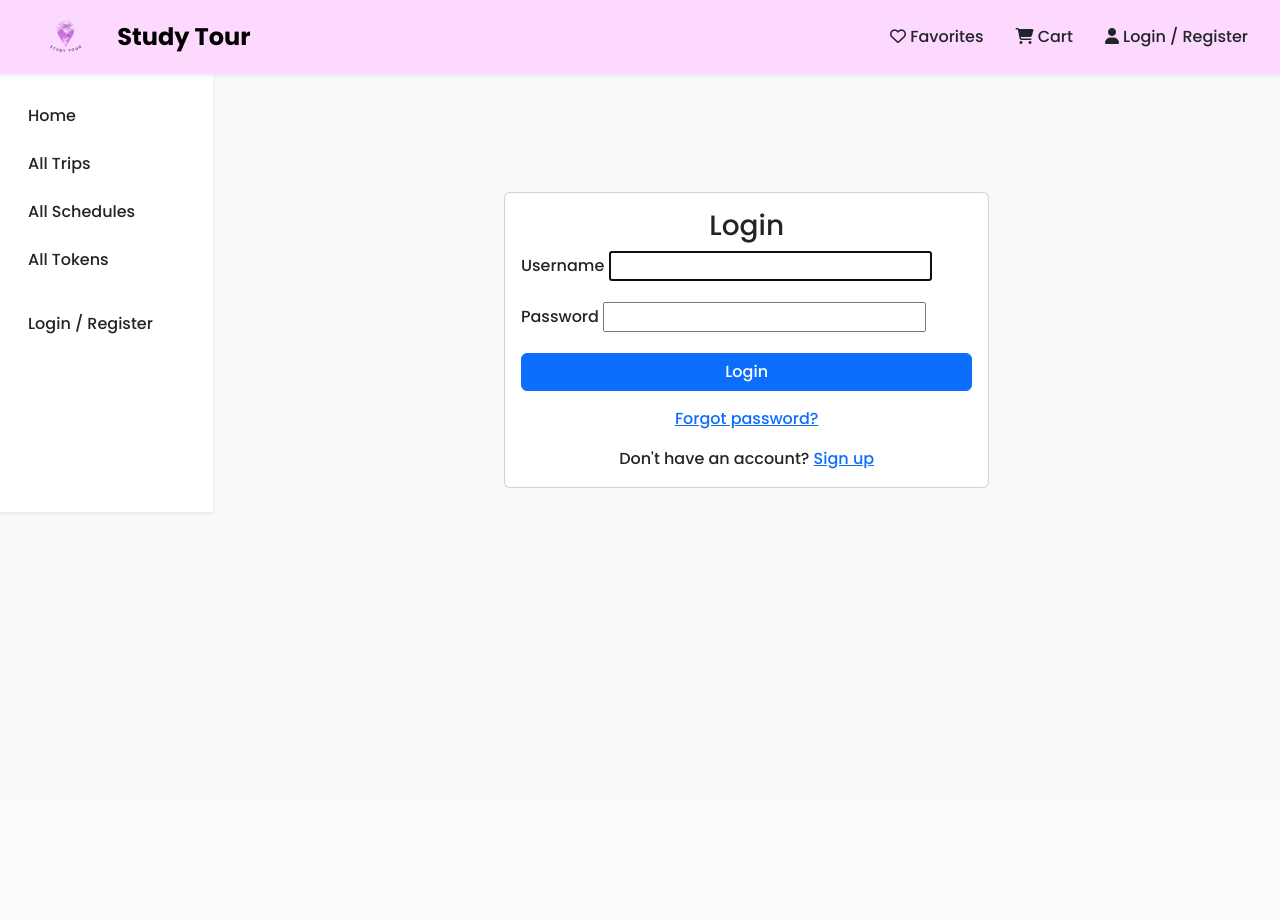
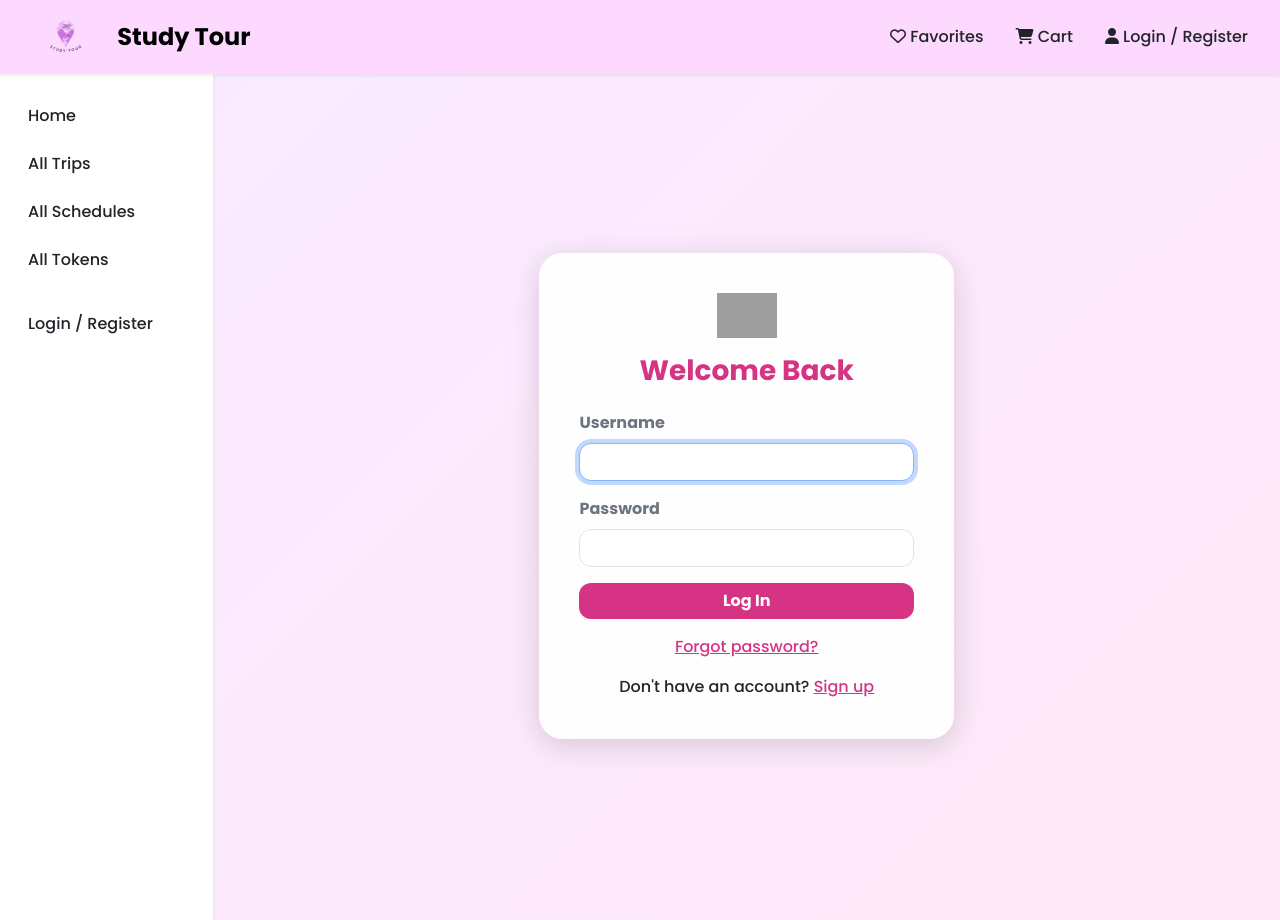
Before and after one commit to HowardHung2/nkust-project-back-end, a Django app: page /accounts/login/ in a window 1280 px wide. Before the commit the page ends 514 px from the top, so only its background shows below. Run offline with Django 4.2, Linux system fonts and the light colour scheme; some libraries are stand-ins or nearby versions; grey boxes are pictures that could not be loaded.

Commit message:
index login

```diff
--- a/TripWeb_Backend/management/member/urls.py
+++ b/TripWeb_Backend/management/member/urls.py
@@ -6,4 +6,5 @@ urlpatterns = [
     path('register/',   register, name='register'),
     path('login/',      auth_views.LoginView.as_view(template_name='login.html'), name='login'),
     path('logout/',     auth_views.LogoutView.as_view(next_page='trip_list'), name='logout'),
+
 ]
--- a/TripWeb_Backend/management/trip/templates/index.html
+++ b/TripWeb_Backend/management/trip/templates/index.html
@@ -14,7 +14,7 @@
     .navbar-scroll { background-color: rgba(253, 216, 255, 0.5); backdrop-filter: blur(8px); box-shadow: 0 2px 10px rgba(0,0,0,0.1); transition: all 0.4s ease; }
 
     .form-section {
-  background: url("/static/images/背景圖1.jpg") no-repeat center center;
+  background: url("/static/images/背景圖.jpg") no-repeat center center;
   background-size: cover;
   padding: 5rem 0;
 }
@@ -229,7 +229,7 @@
               <h5 class="card-title">{{ schedule.trip.title }}</h5>
               <p class="mb-1">▼ {{ schedule.trip.promotions }}</p>
               <p class="fw-bold">From TWD${{ schedule.price_ntd|floatformat:0 }}</p>
-              <button class="btn btn-success btn-sm">🛒 Add to Cart</button>
+              <!-- <button class="btn btn-success btn-sm">🛒 Add to Cart</button> -->
               <p class="mt-2">🧃 Members earn {{ schedule.token_index }} tokens</p>
             </div>
           </div>
--- a/TripWeb_Backend/templates/registration/login.html
+++ b/TripWeb_Backend/templates/registration/login.html
@@ -3,16 +3,88 @@
 {% block title %}Login / Register{% endblock %}
 
 {% block content %}
-<div class="container mt-5 pt-5">
-  <div class="row justify-content-center">
-    <div class="col-md-6">
-      <div class="card">
+{% load static %}
+{% load widget_tweaks %}
+
+
+<style>
+  body {
+    margin: 0;
+    padding: 0;
+    font-family: 'Poppins', sans-serif;
+    height: 100vh;
+    background: linear-gradient(-45deg, #ffe6f0, #fbeaff, #e6f7ff, #fff0f8);
+    background-size: 400% 400%;
+    animation: gradientBG 15s ease infinite;
+  }
+
+  @keyframes gradientBG {
+    0% { background-position: 0% 50%; }
+    50% { background-position: 100% 50%; }
+    100% { background-position: 0% 50%; }
+  }
+
+  .login-card {
+    border: none;
+    border-radius: 1.5rem;
+    box-shadow: 0 6px 30px rgba(0, 0, 0, 0.15);
+    background-color: #ffffffee; /* 半透明白底 */
+    backdrop-filter: blur(8px);
+  }
+
+  .login-card h3 {
+    color: #d63384;
+    font-weight: 700;
+  }
+
+  .form-label {
+    font-weight: 600;
+    color: #6c757d;
+  }
+
+  .form-control {
+    border-radius: 0.75rem;
+  }
+
+  .btn-primary {
+    background-color: #d63384;
+    border: none;
+    border-radius: 0.75rem;
+    font-weight: 600;
+  }
+
+  .btn-primary:hover {
+    background-color: #b72c73;
+  }
+
+  a {
+    color: #d63384;
+  }
+
+  a:hover {
+    text-decoration: underline;
+    color: #a61d63;
+  }
+
+  .login-logo {
+    width: 60px;
+    margin-bottom: 1rem;
+  }
+
+</style>
+
+<div class="container d-flex align-items-center justify-content-center min-vh-100">
+  <div class="col-md-6 col-lg-5">
+    <div class="card login-card p-4">
       <div class="card-body">
-          <h3 class="text-center">Login</h3>
+        <div class="text-center">
+          <img src="{% static 'images/login.png' %}" alt="Login Icon" class="login-logo">
+          <h3 class="mb-4">Welcome Back</h3>
+        </div>
 
         {% if form.errors %}
-          <div class="alert alert-danger">
-            <p>Your username and password didn't match. Please try again.</p>
+        <div class="alert alert-danger text-center">
+          <p><i class="fas fa-exclamation-triangle me-2"></i>Invalid credentials. Please try again.</p>
         </div>
         {% endif %}
 
@@ -20,23 +92,23 @@
           {% csrf_token %}
           <div class="mb-3">
             <label for="username" class="form-label">Username</label>
-              {{ form.username }}
+            {{ form.username|add_class:"form-control" }}
           </div>
           <div class="mb-3">
             <label for="password" class="form-label">Password</label>
-              {{ form.password }}
+            {{ form.password|add_class:"form-control" }}
           </div>
           <div class="mb-3">
-              <button type="submit" class="btn btn-primary w-100">Login</button>
+            <button type="submit" class="btn btn-primary w-100">Log In</button>
           </div>
+        </form>
+
         <div class="text-center">
           <a href="{% url 'password_reset' %}">Forgot password?</a>
         </div>
         <div class="text-center mt-3">
           <span>Don't have an account? <a href="{% url 'register' %}">Sign up</a></span>
         </div>
-          </form>
-        </div>
       </div>
     </div>
   </div>
```
Also changed, not shown: TripWeb_Backend/templates/registration/99 login copy .html (added, +44 -0 lines), TripWeb_Backend/db.sqlite3. Lines whose indentation alone changed are shown as unchanged.
